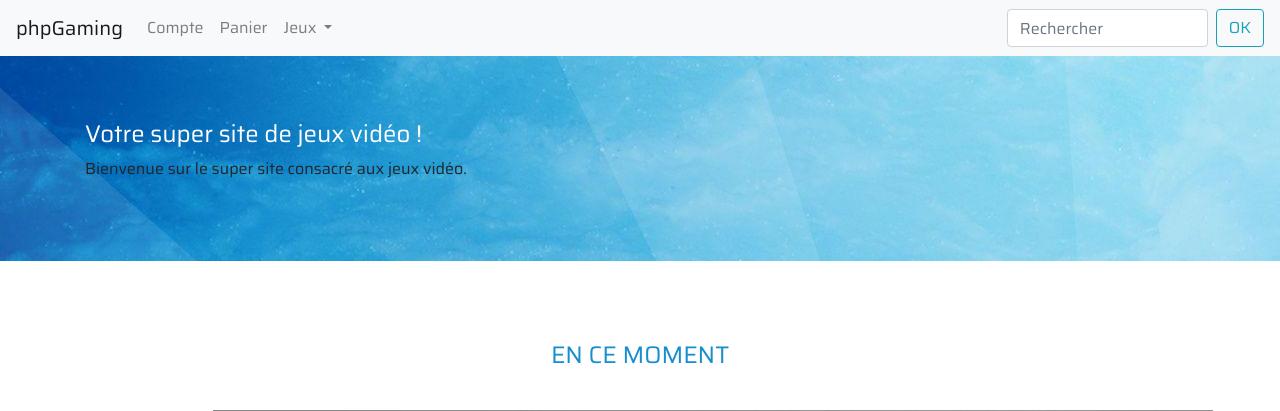
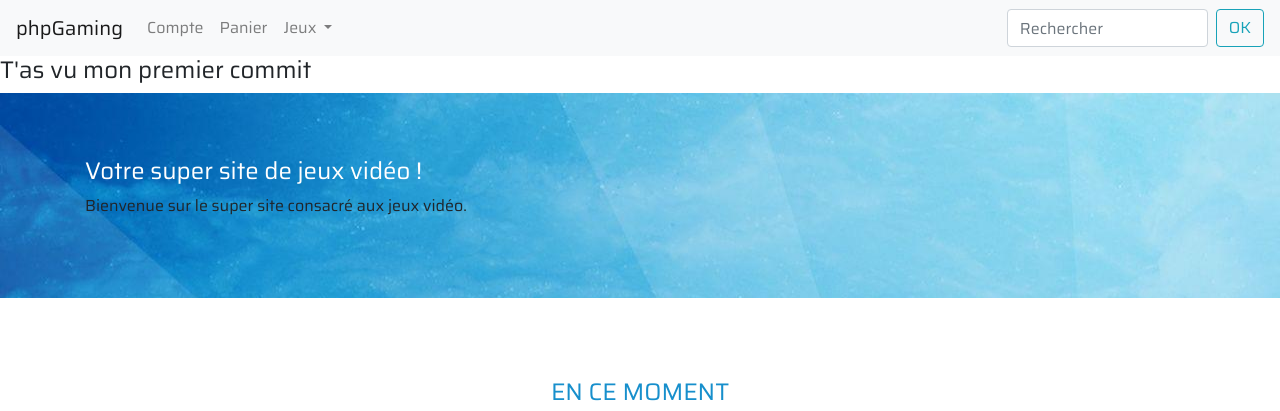
Before and after one commit to Florian-vidal/phpgaming, a PHP site: page / in a window 1280 px wide. Shown: the top 411 px of the page. Run offline with PHP 8.4, Linux system fonts and the light colour scheme; some libraries are stand-ins or nearby versions.

Commit message:
ajout d'un H1

```diff
--- a/index.php
+++ b/index.php
@@ -48,6 +48,8 @@
         </nav>
     </header>
     <!------------------------------------------------JUMBOTRON-------------------------------------------------------->
+    <h1>T'as vu mon premier commit</h1>
+
     <section>
         <div class="jumbotron jumbotron-fluid">
             <div class="container">
```
